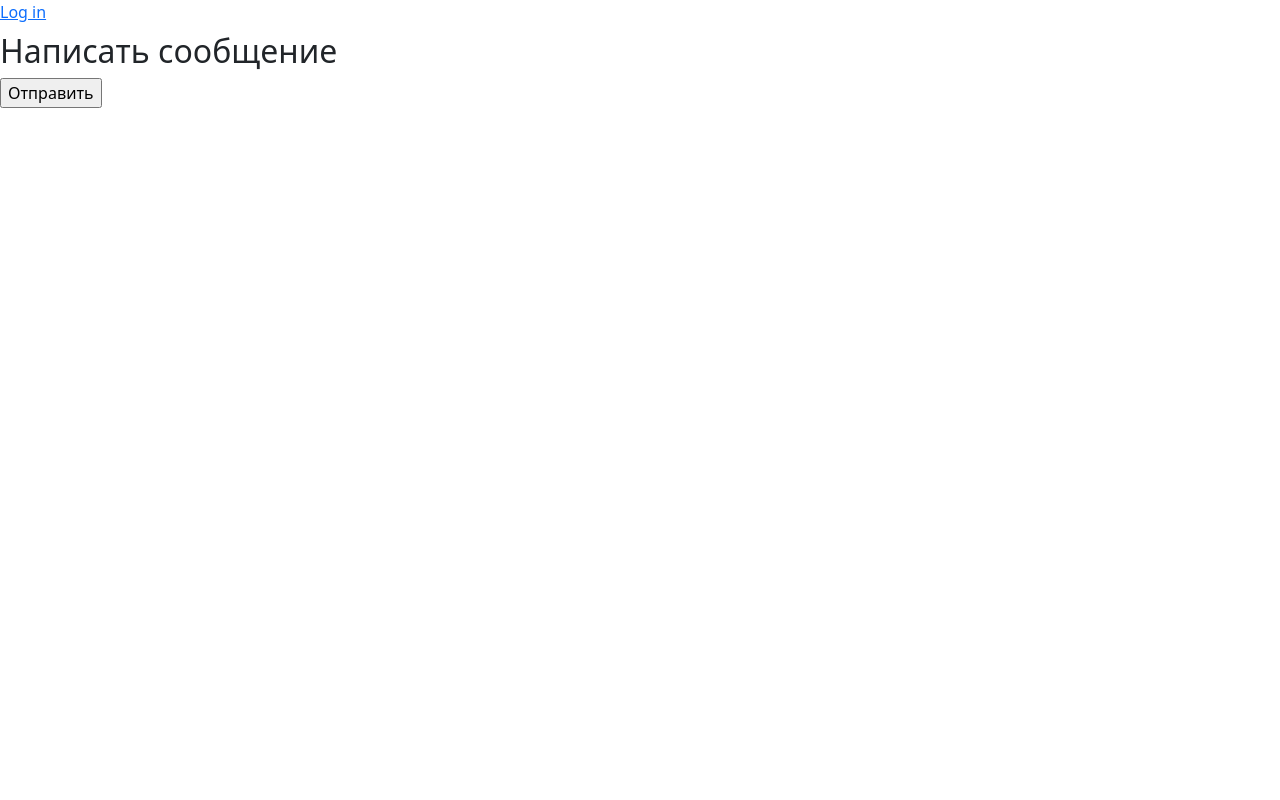
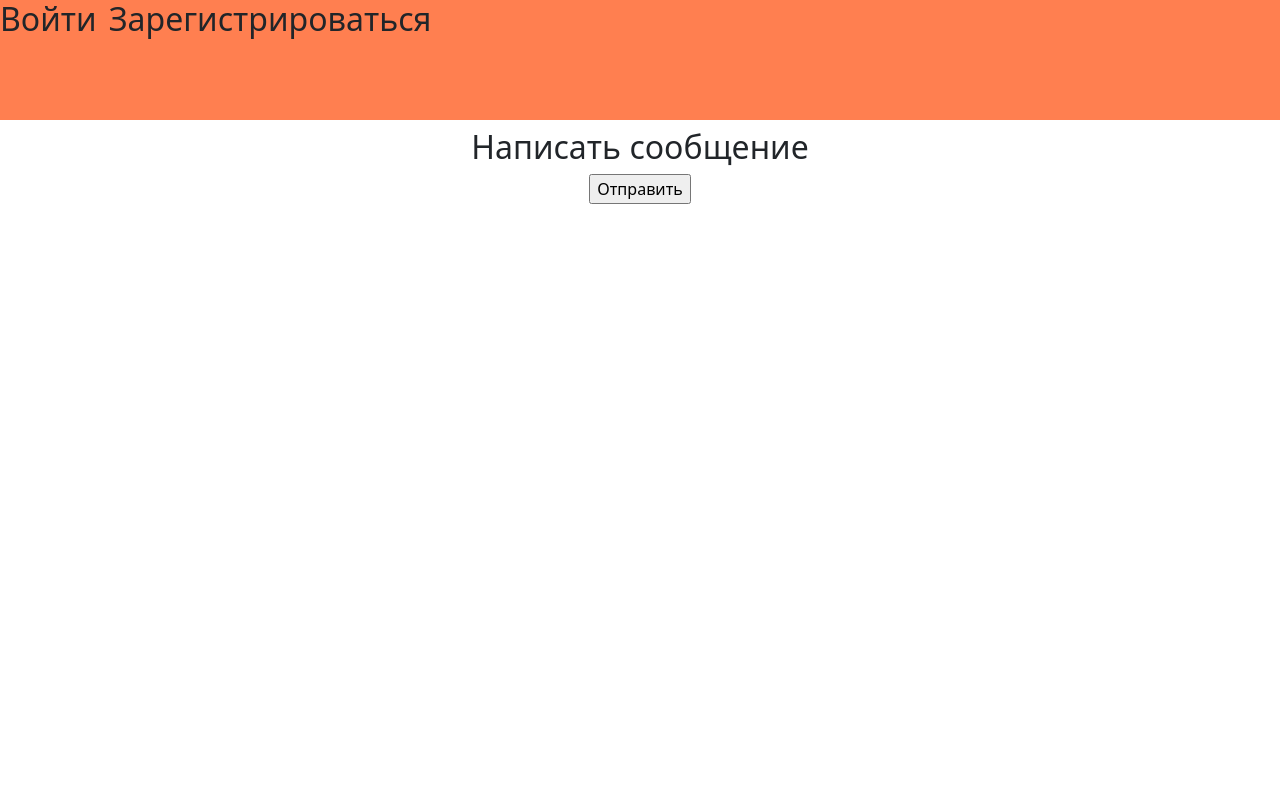
Before and after one commit to beavgo/django_messenger, a Django app: template core/templates/dashboard/chat_detail.html in a window 1280 px wide. Run offline with Django 3.2, Linux system fonts and the light colour scheme; the template is opened without the code that fills it, so the values that code supplies are empty.

Commit message:
Added first styles

```diff
--- a/core/static/styles.css
+++ b/core/static/styles.css
@@ -0,0 +1,19 @@
+body, html{height:100%}
+
+.div {
+    min-width: 100%;
+}
+
+#header {
+    height: 15%;
+    background-color: coral;
+}
+
+#content {
+    height: 50%;
+    text-align: center;
+}
+
+.text-dark {
+    text-decoration: none;
+}
--- a/core/templates/base.html
+++ b/core/templates/base.html
@@ -1,20 +1,39 @@
 {% load static %}
+<!DOCTYPE html>
 <html lang="ru">
 <head>
     <meta charset="UTF-8">
-    <link href="{% static 'css/base.css' %}" rel="stylesheet">
+    <link href="{% static 'styles.css' %}" rel="stylesheet">
     <link href="https://cdn.jsdelivr.net/npm/bootstrap@5.1.3/dist/css/bootstrap.min.css" rel="stylesheet" integrity="sha384-1BmE4kWBq78iYhFldvKuhfTAU6auU8tT94WrHftjDbrCEXSU1oBoqyl2QvZ6jIW3" crossorigin="anonymous">
     <title>{% block title %}{% endblock %}</title>
 </head>
 <body>
     <div id="header">
+        <ul class="list-inline">
         {% if user.is_authenticated %}
-            <a href="{% url 'logout' %}">Log out</a>
+            <li class="list-inline-item">
+                <h2>
+                    <a href="{% url 'logout' %}" class="text-dark">Выйти</a>
+                </h2>
+            </li>
+            <li class="list-inline-item">
+                <h2>
+                    <a href="{% url 'chats' %}" class="text-dark">Чаты</a>
+                </h2>
+            </li>
         {% else %}
-            <a href="{% url 'login' %}">Log in</a>
+            <li class="list-inline-item">
+                <h2>
+                    <a href="{% url 'login' %}" class="text-dark">Войти</a>
+                </h2>
+            </li>
+            <li class="list-inline-item">
+                <h2>
+                    <a href="{% url 'register' %}" class="text-dark">Зарегистрироваться</a>
+                </h2>
+            </li>
         {% endif %}
-    </div>
-    <div id="side">
+        </ul>
     </div>
     <div id="content">{% block content %}{% endblock %}</div>
 </body>
--- a/messenger/urls.py
+++ b/messenger/urls.py
@@ -9,7 +9,7 @@ from django.contrib.auth import views as authViews
 urlpatterns = [
     path('', views.chats_list, name='chats'),
     path('admin/', admin.site.urls),
-    path('register/', views.register_user),
+    path('register/', views.register_user, name='register'),
     path('login/', views.login_user, name='login'),
     path('logout/', authViews.LogoutView.as_view(next_page='login'), name='logout'),
     path('profile/create/', views.create_profile),
```
Also changed, not shown: core/views.py (line endings or trailing spaces), 1 other file.
